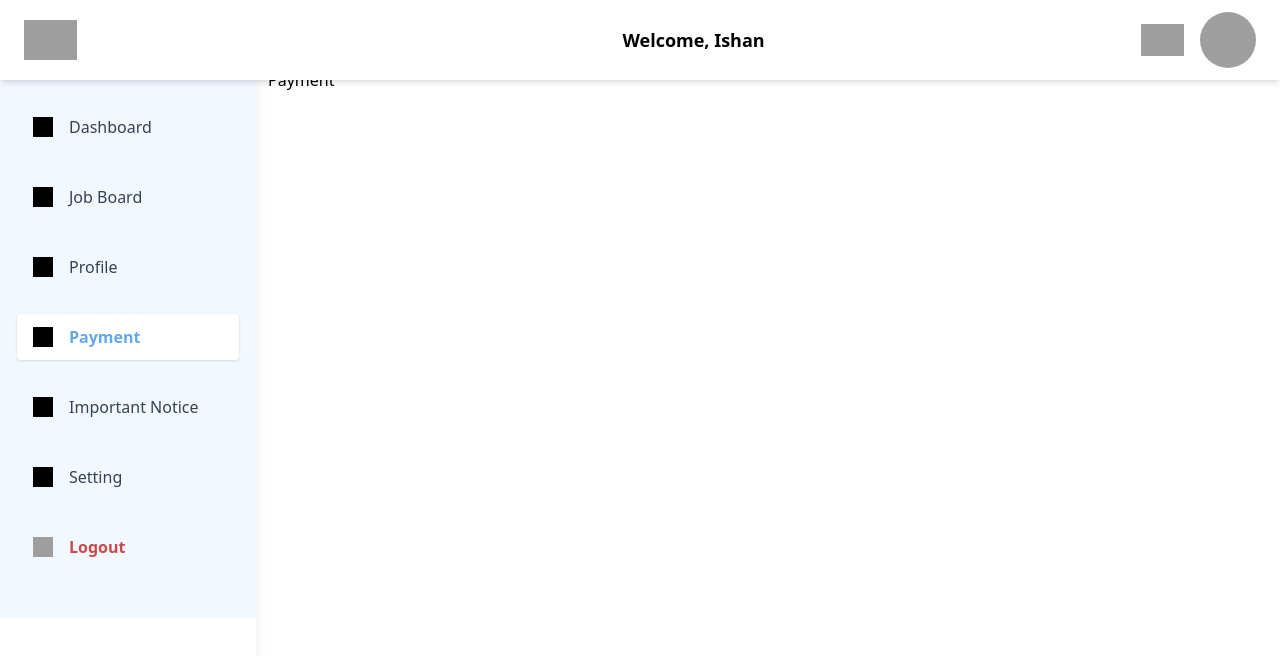
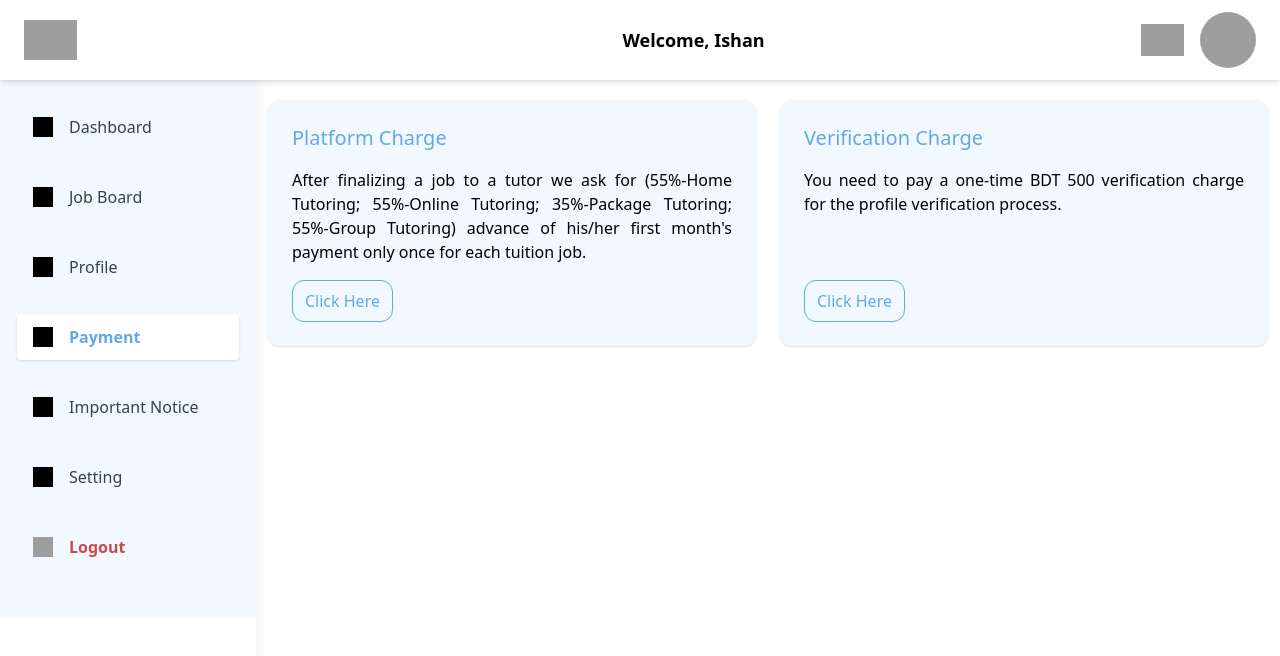
Before and after one commit to ishanrana363/TutionFrontEnd, a React (Vite) app: page /tutor-dashboard/payment in a window 1280 px wide. Shown: the top 656 px of the page. Built offline with nearby package versions, Linux system fonts and the light colour scheme; grey boxes are pictures that could not be loaded.

Commit message:
payment page completed design

```diff
--- /dev/null
+++ b/src/pages/tutor/payment/PaymentPage.jsx
@@ -0,0 +1,30 @@
+import React from 'react';
+
+const PaymentPage = () => {
+    return (
+        <div className='my-4' >
+            <div className='flex gap-6 my-8 ' >
+                <div className='bg-[#F1F8FF] p-6 shadow rounded-xl w-[50%] ' >
+                    <h1 className=' text-[#64A8E8] text-xl font-medium ' >Platform Charge</h1>
+                    <div className='my-4' >
+                        <p className='text-justify' >After finalizing a job to a tutor we ask for (55%-Home Tutoring; 55%-Online Tutoring; 35%-Package Tutoring; 55%-Group Tutoring) advance of his/her first month's payment only once for each tuition job.</p>
+                    </div>
+                    <div>
+                        <button className=' border border-[#64A8E8] px-3 rounded-xl text-[#64A8E8]  py-2 ' >Click Here</button>
+                    </div>
+                </div>
+                <div className='bg-[#F1F8FF] p-6 shadow rounded-xl w-[50%]  ' >
+                    <h1 className=' text-[#64A8E8] text-xl font-medium ' >Verification Charge</h1>
+                    <div className='my-4' >
+                        <p className='text-justify' >You need to pay a one-time BDT 500 verification charge for the profile verification process.</p>
+                    </div>
+                    <div className='mt-16'  >
+                        <button className=' border border-[#64A8E8] px-3 rounded-xl text-[#64A8E8]  py-2 ' >Click Here</button>
+                    </div>
+                </div>
+            </div>
+        </div>
+    );
+};
+
+export default PaymentPage;
--- a/src/router/router.jsx
+++ b/src/router/router.jsx
@@ -17,6 +17,7 @@ import Setting from "../pages/gurdian/setting-page/Setting";
 import TutorHome from "../pages/tutor/TutorHome";
 import TuitionType from "../pages/tutor/tuition-type/TuitionType";
 import TutorProfile from "../pages/tutor/tutor-profile/TutorProfile";
+import PaymentPage from "../pages/tutor/payment/PaymentPage";
 
 export const router = createBrowserRouter([
     {
@@ -37,7 +38,7 @@ export const router = createBrowserRouter([
             },
             {
                 path: "payment",
-                element: <div>Payment</div>
+                element: <PaymentPage></PaymentPage>
             },
             {
                 path: "notice",
```
